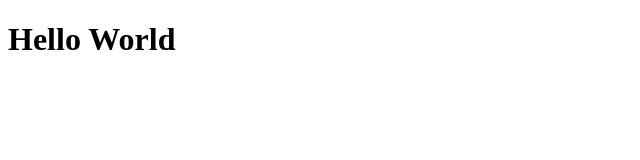
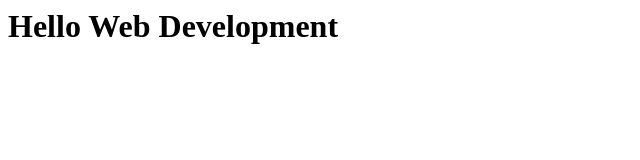
Before and after one commit to tanmayjain7856/My_Material, a plain HTML site: page index.html in a window 1280 px wide. Shown: the whole page, without its empty margins (0-640 px from the left). Drawn offline with Linux system fonts and the light colour scheme.

Commit message:
Create homepage

```diff
--- a/index.html
+++ b/index.html
@@ -1,9 +1,8 @@
-<!doctype html>
 <html>
 	<head>
-		<title>Hello World</title>
+		<title>Hello</title>
 	</head>
 	<body>
-		<h1>Hello World</h1>
+		<h1>Hello Web Development</h1>
 	</body>
 </html>
```
